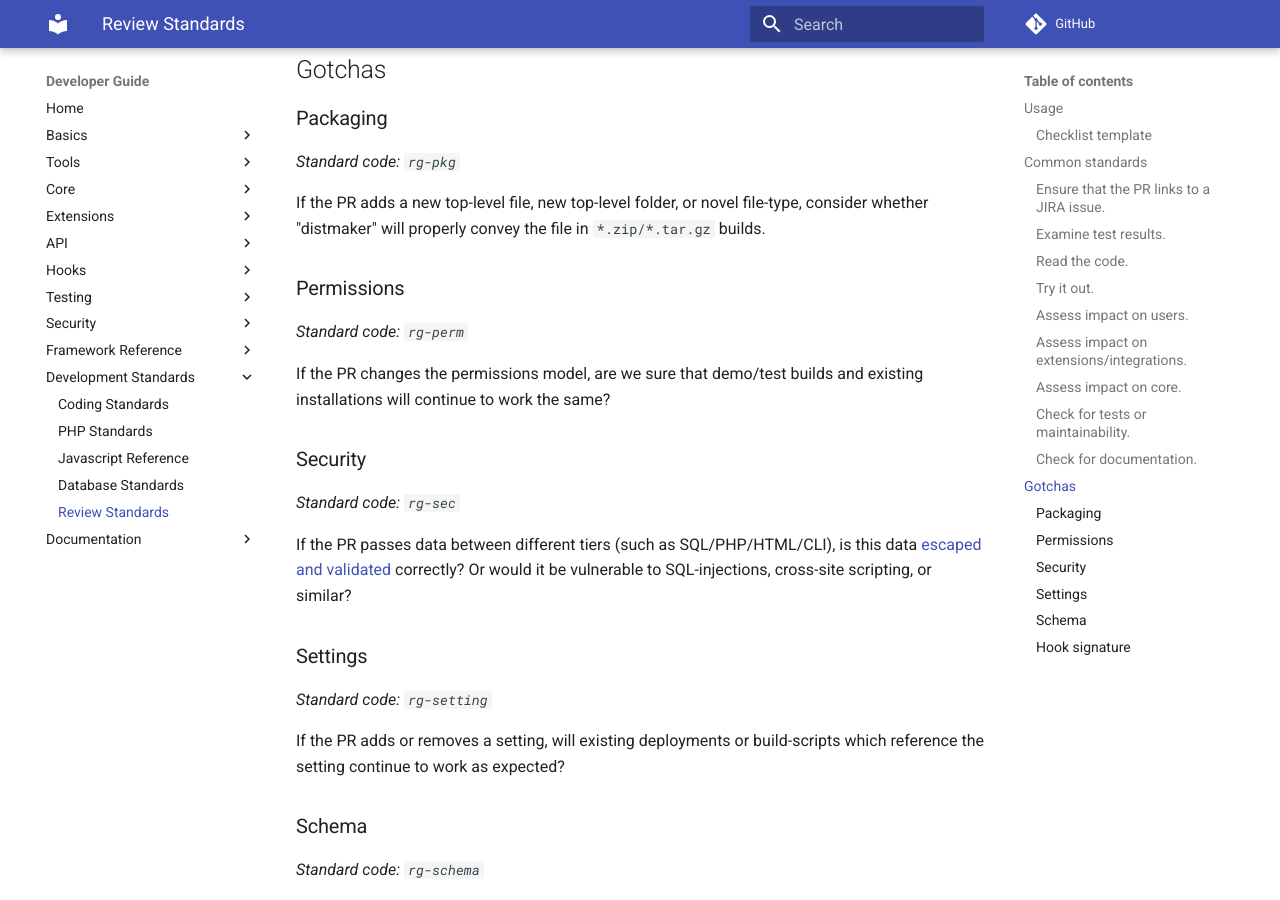
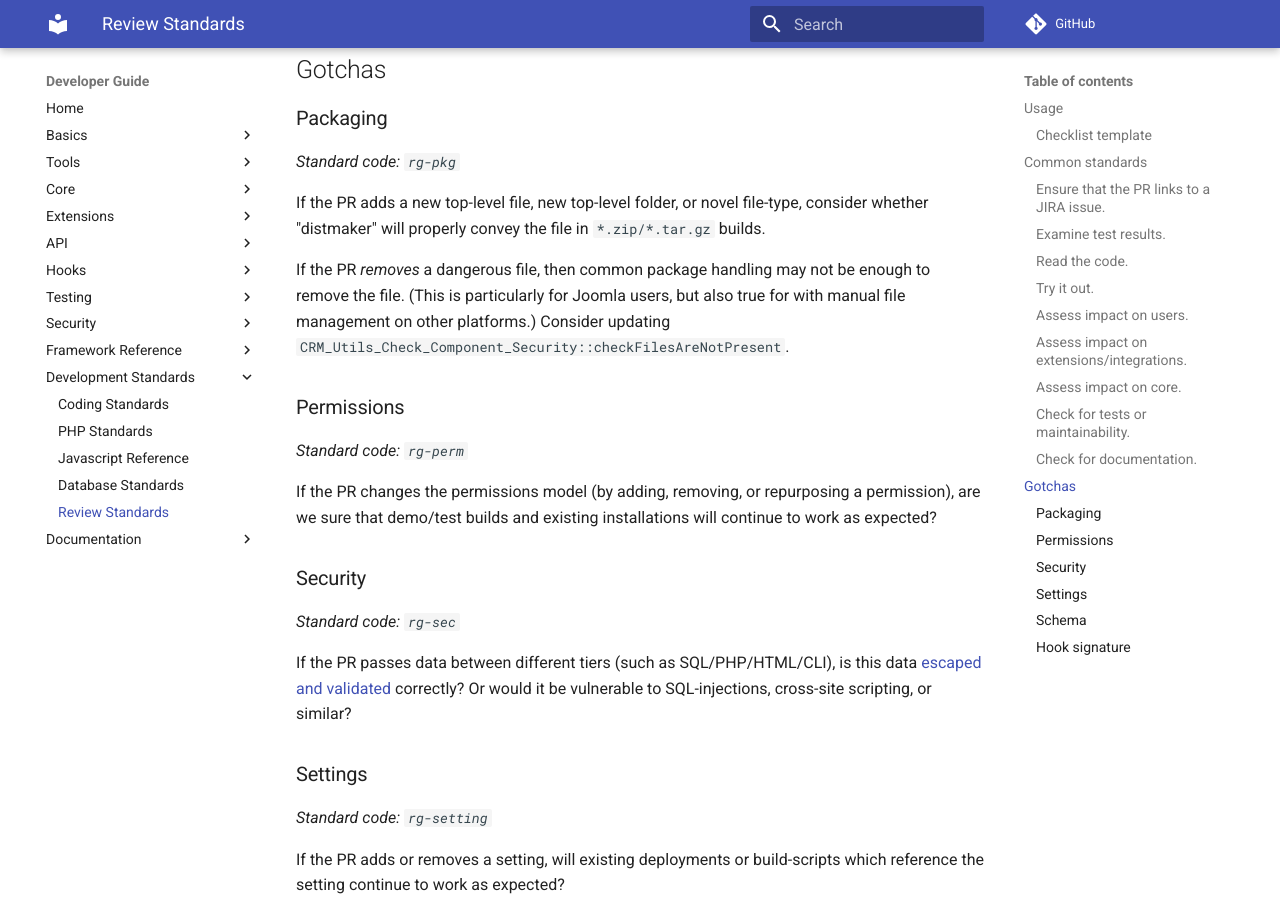
Before and after one commit to civicrm/civicrm-dev-docs, an MkDocs documentation site: the page built from docs/standards/review.md, in a window 1280 px wide and 900 px high, scrolled down 2675 px. Built offline with MkDocs 1.6.1 and Material for MkDocs 9.7.7, drawn with Linux system fonts in a browser that asks for light colours; comment, search, counter and statistics services are not loaded; old or Windows-style settings are respelled for this version of MkDocs.

Commit message:
standards/review.md - Tweak "Packaging" and "Permissions"

```diff
--- a/docs/standards/review.md
+++ b/docs/standards/review.md
@@ -89,11 +89,14 @@ _Standard code: `rg-pkg`_
 
 If the PR adds a new top-level file, new top-level folder, or novel file-type, consider whether "distmaker" will properly convey the file in `*.zip/*.tar.gz` builds.
 
+If the PR *removes* a dangerous file, then common package handling may not be enough to remove the file. (This is particularly for Joomla users, but also true for with
+manual file management on other platforms.) Consider updating `CRM_Utils_Check_Component_Security::checkFilesAreNotPresent`.
+
 ### Permissions {:#rg-perm}
 
 _Standard code: `rg-perm`_
 
-If the PR changes the permissions model, are we sure that demo/test builds and existing installations will continue to work the same?
+If the PR changes the permissions model (by adding, removing, or repurposing a permission), are we sure that demo/test builds and existing installations will continue to work as expected?
 
 ### Security {:#rg-sec}
 
```
